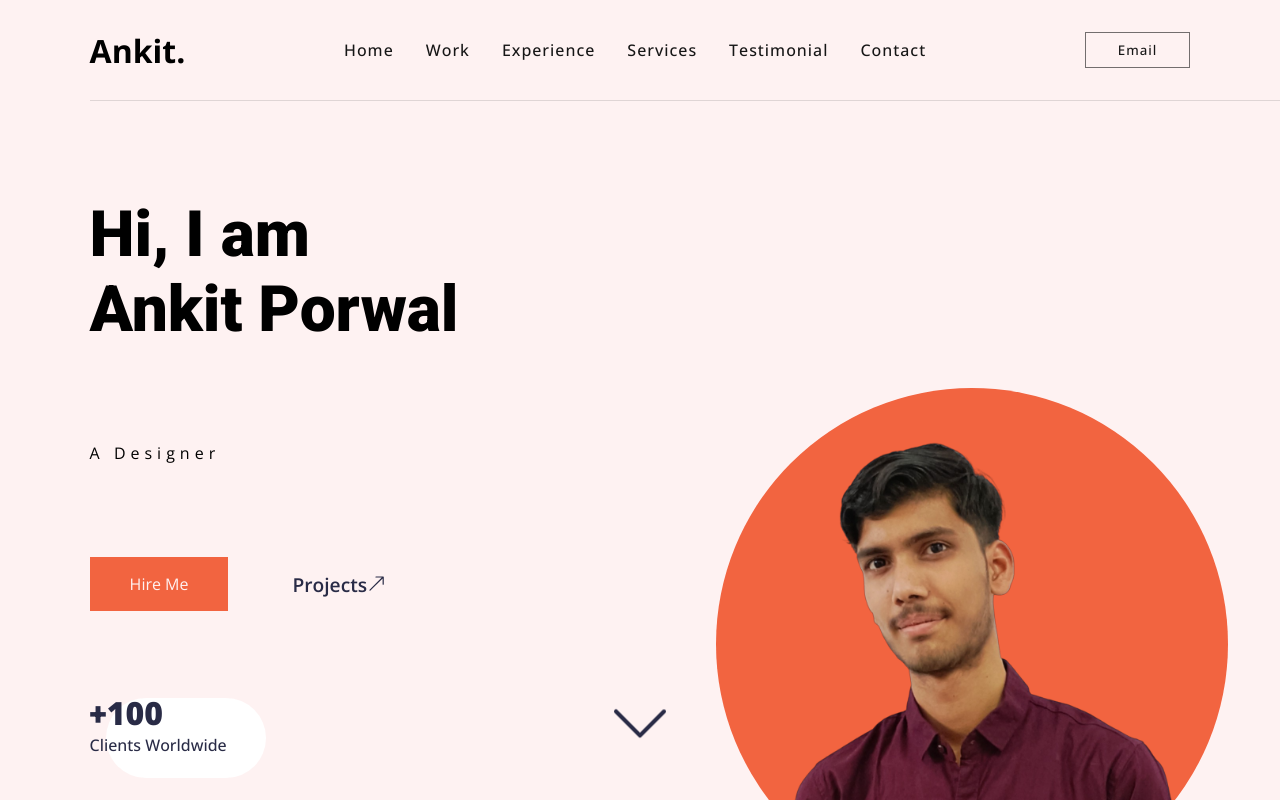
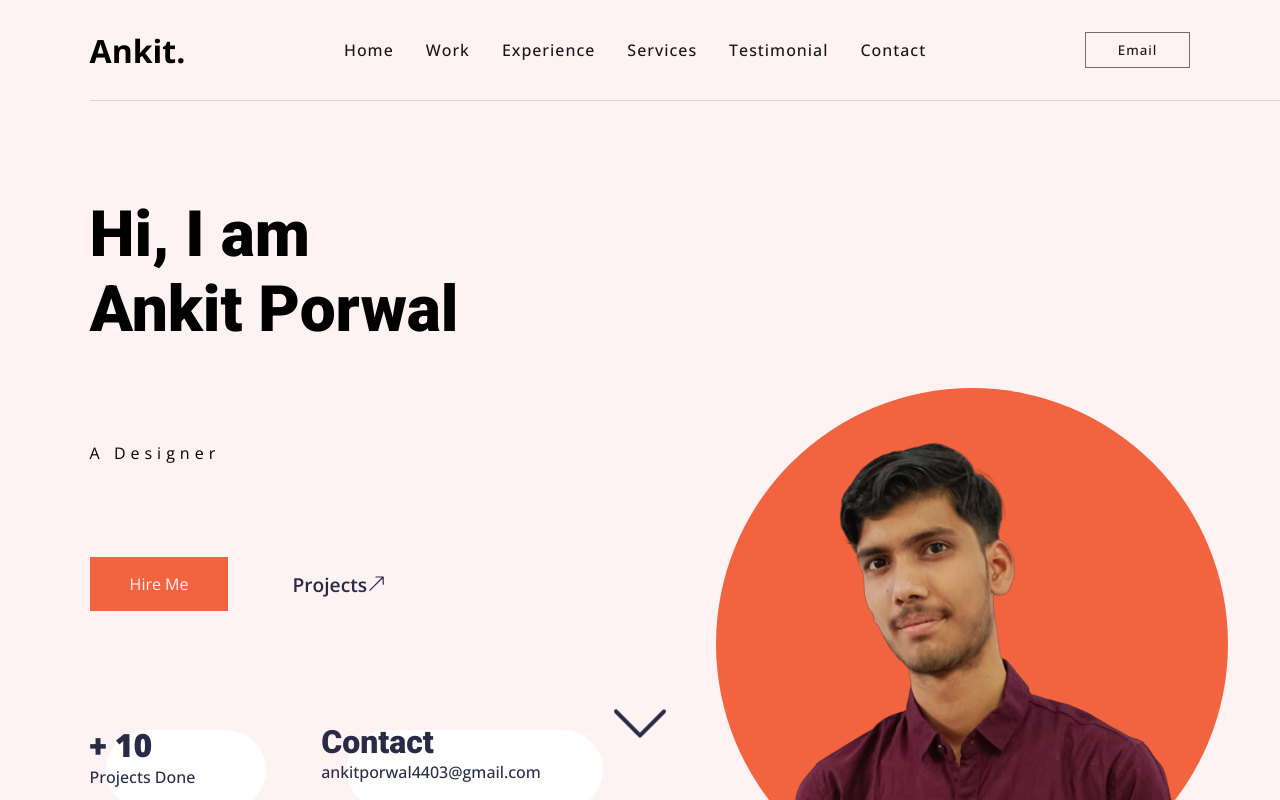
Before and after one commit to AnkitPorwal04/reactportfolio, a React (Create React App) app: page / in a window 1280 px wide. Shown: the top 800 px of the page. Built offline with nearby package versions, Linux system fonts and the light colour scheme.

Commit message:
Update Home.jsx

```diff
--- a/src/components/Home.jsx
+++ b/src/components/Home.jsx
@@ -6,19 +6,19 @@ import me from "../assets/logo.png"
 
 const Home = ({ ratio }) => {
 
-    const clientCount = useRef(null);
+    // const clientCount = useRef(null);
     const ProjectCount = useRef(null);
 
 
-    const animationClientsCount = () => {
-        animate(0,100,{
-            duration:1,
-            onUpdate:(v) => (clientCount.current.textContent = v.toFixed()),
-        })
-    }
+    // const animationClientsCount = () => {
+    //     animate(0,100,{
+    //         duration:1,
+    //         onUpdate:(v) => (clientCount.current.textContent = v.toFixed()),
+    //     })
+    // }
 
     const animationProjectsCount = () => {
-        animate(0,500,{
+        animate(0,10,{
             duration:1,
             onUpdate:(v) => (ProjectCount.current.textContent = v.toFixed()),
         })
@@ -72,27 +72,17 @@ const Home = ({ ratio }) => {
                     <a href="#work">Projects <BsArrowUpRight /> </a>
                 </div>
 
-                <article>
+                {/* <article>
                     <p>
-                        +
-                        {
-                            ratio < 2 && (
-                                <motion.span whileInView={animationClientsCount} ref={clientCount}></motion.span>
-                            )
-                        }
+                        +<motion.span whileInView={animationClientsCount} ref={clientCount}></motion.span>
                     </p>
                     <span>Clients Worldwide</span>
-                </article>
+                </article> */}
 
                 <aside>
                 <article>
                     <p>
-                        +
-                        {
-                            ratio < 2 && (
-                                <motion.span ref={ProjectCount} whileInView={animationProjectsCount}></motion.span>
-                            )
-                        }
+                        + <motion.span ref={ProjectCount} whileInView={animationProjectsCount}></motion.span>
                     </p>
                     <span>Projects Done</span>
                 </article>
```
